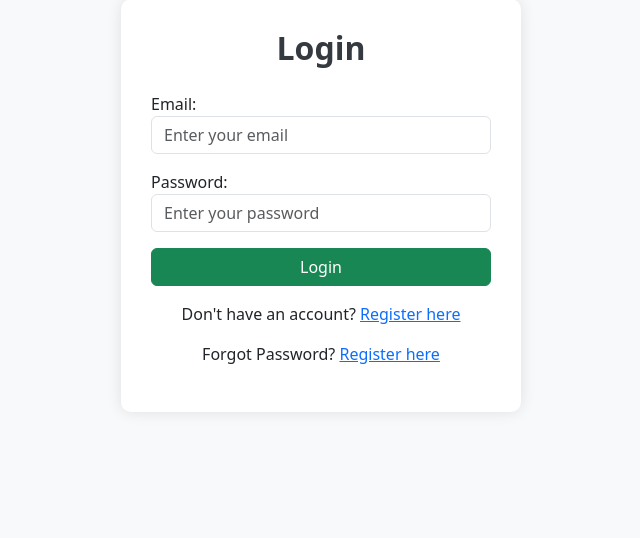
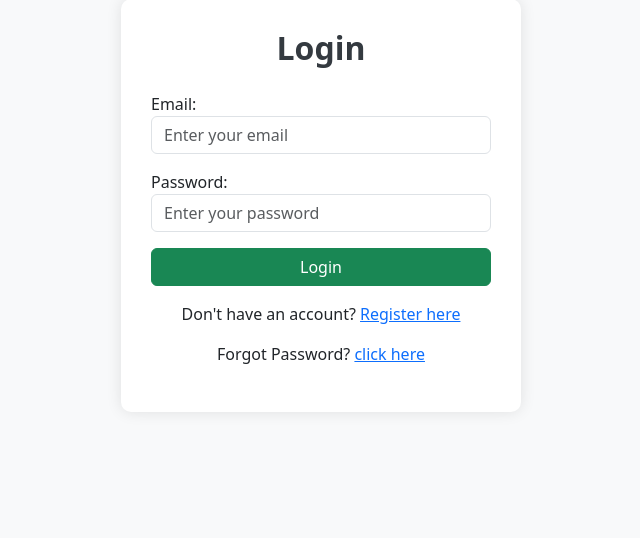
Before and after one commit to abdullahhodancse/vaidtech_authentication, a Django app: page /pa/login/ in a window 1280 px wide. Shown: the part 101-639 px from the top of the page, without its empty margins (319-959 px from the left). Run offline with Django 5.2, Linux system fonts and the light colour scheme.

Commit message:
password reset

```diff
--- a/authentic/settings.py
+++ b/authentic/settings.py
@@ -11,12 +11,15 @@ https://docs.djangoproject.com/en/5.1/ref/settings/
 """
 
 from pathlib import Path
+import os
 import environ
 env = environ.Env()
 environ.Env.read_env()
 
 # Build paths inside the project like this: BASE_DIR / 'subdir'.
 BASE_DIR = Path(__file__).resolve().parent.parent
+env = environ.Env()
+environ.Env.read_env(os.path.join(BASE_DIR, ".env"))
 
 
 # Quick-start development settings - unsuitable for production
--- a/templates/login.html
+++ b/templates/login.html
@@ -37,7 +37,7 @@
         </form>
 
         <p class="text-center mt-3">Don't have an account? <a href="{% url 'register' %}">Register here</a></p>
-        <p class="text-center mt-3">Forgot Password? <a href="{% url 'password_reset' %}">Register here</a></p>
+        <p class="text-center mt-3">Forgot Password? <a href="{% url 'password_reset' %}">click here</a></p>
     </div>
 
     <!-- Bootstrap JS -->
```
